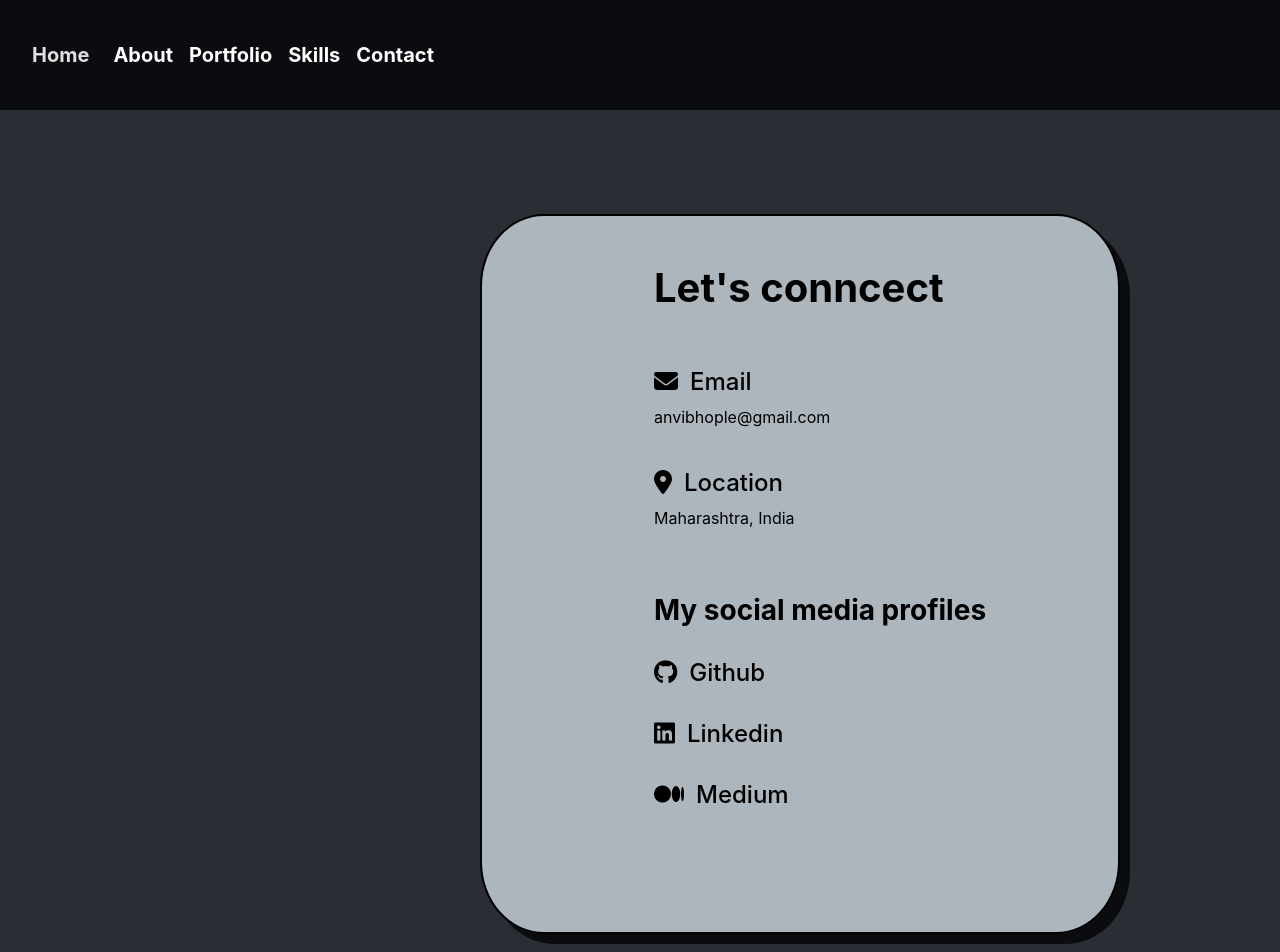
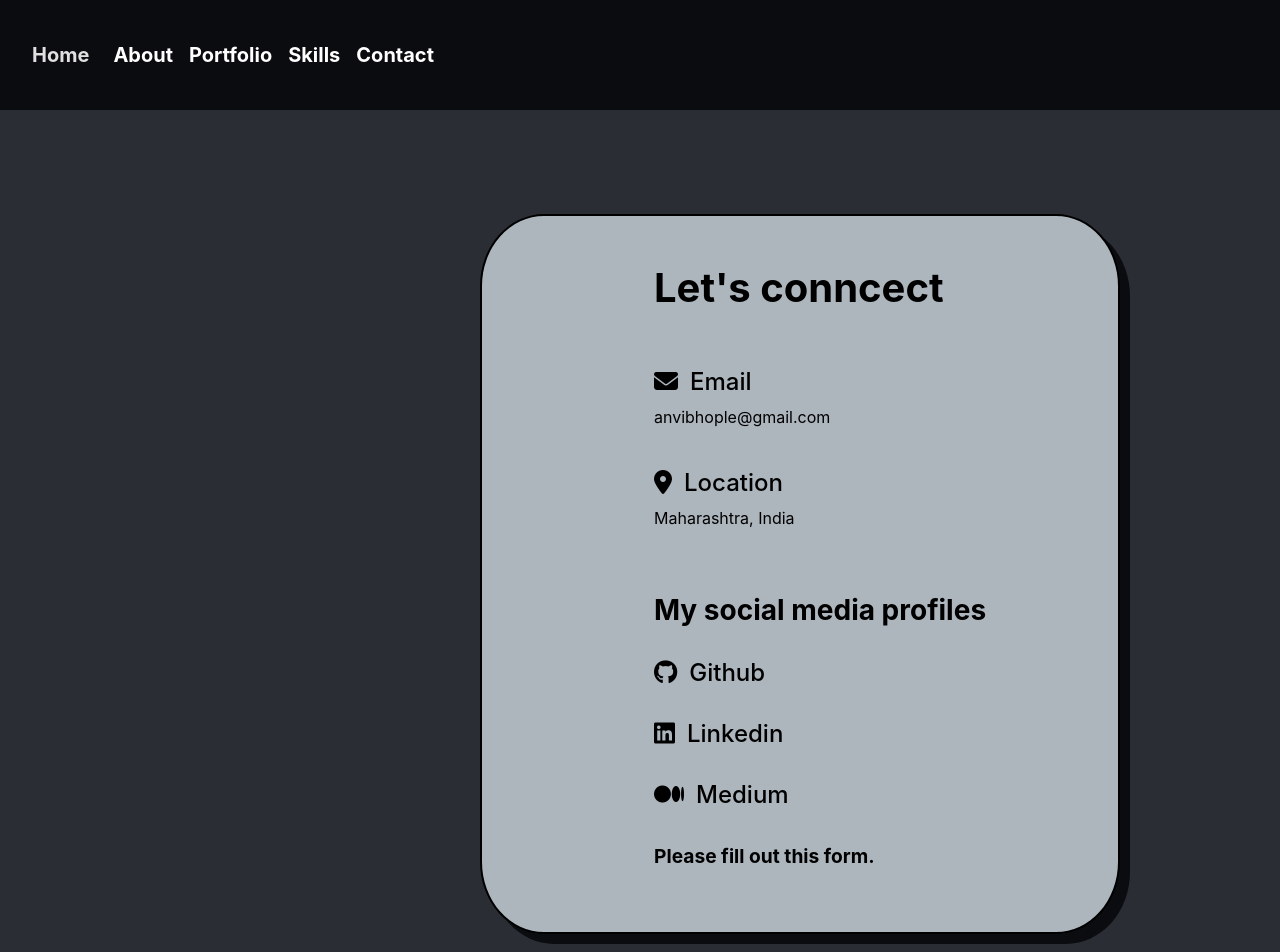
Before and after one commit to AnviBhople/My-Portflio, a React (Create React App) app: page /contact in a window 1280 px wide. Shown: the top 952 px of the page. Built offline with nearby package versions, Linux system fonts and the light colour scheme.

Commit message:
Update Contact.js

```diff
--- a/src/components/Contact.js
+++ b/src/components/Contact.js
@@ -34,6 +34,13 @@
 	const H3 = {
 		fontWeight: "bold",
 	};
+	const formLink = {
+		textDecoration: "none",
+		color: "black",
+		fontWeight: "bold",
+		fontSize: "larger",
+	};
+
 	return (
 		<>
 			<nav className="navbar navbar-expand-lg navbar-dark bg-secondary">
@@ -145,6 +152,9 @@
 						</a>
 					</h4>
 					<br />
+					<Link to="/form" style={formLink}>
+						Please fill out this form.
+					</Link>
 					<br />
 				</div>
 			</div>
```
